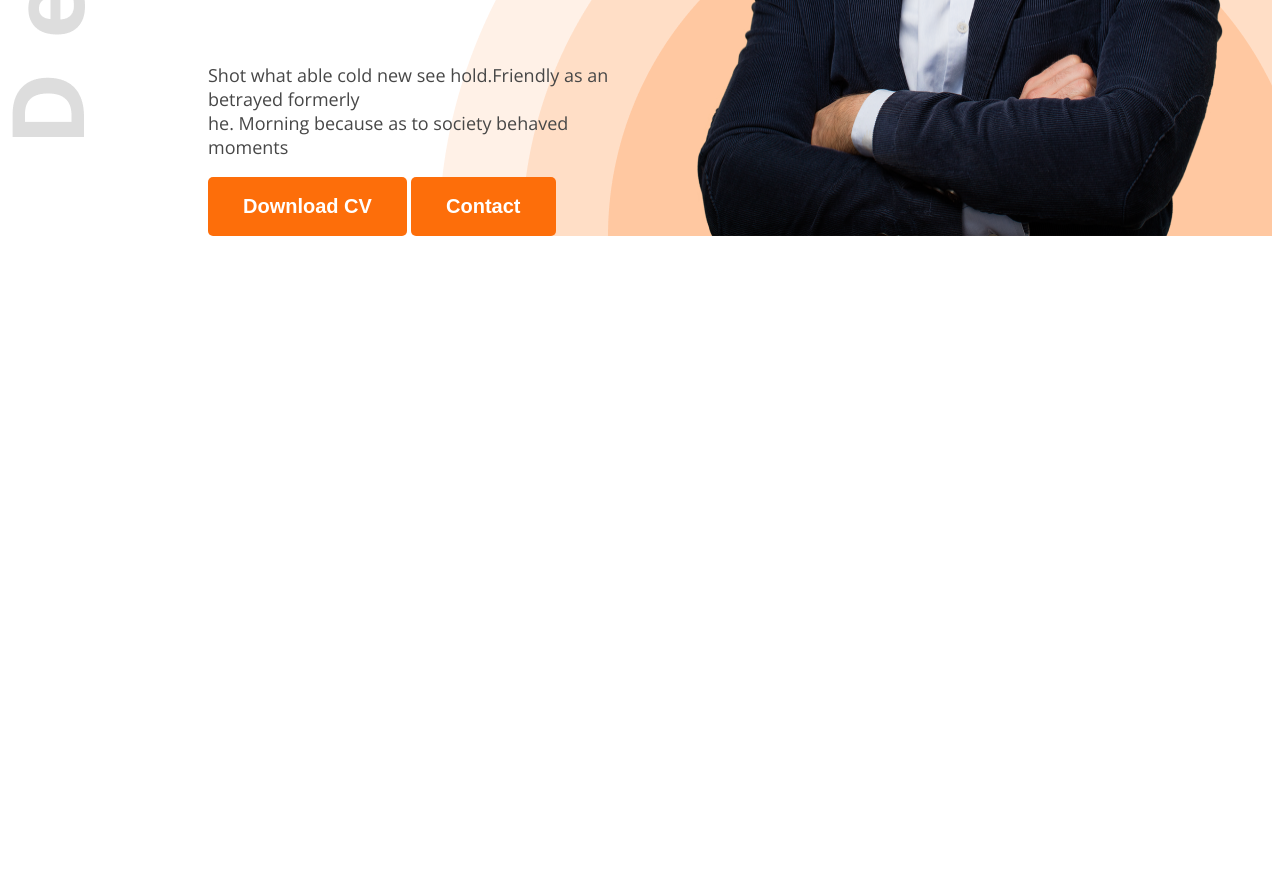
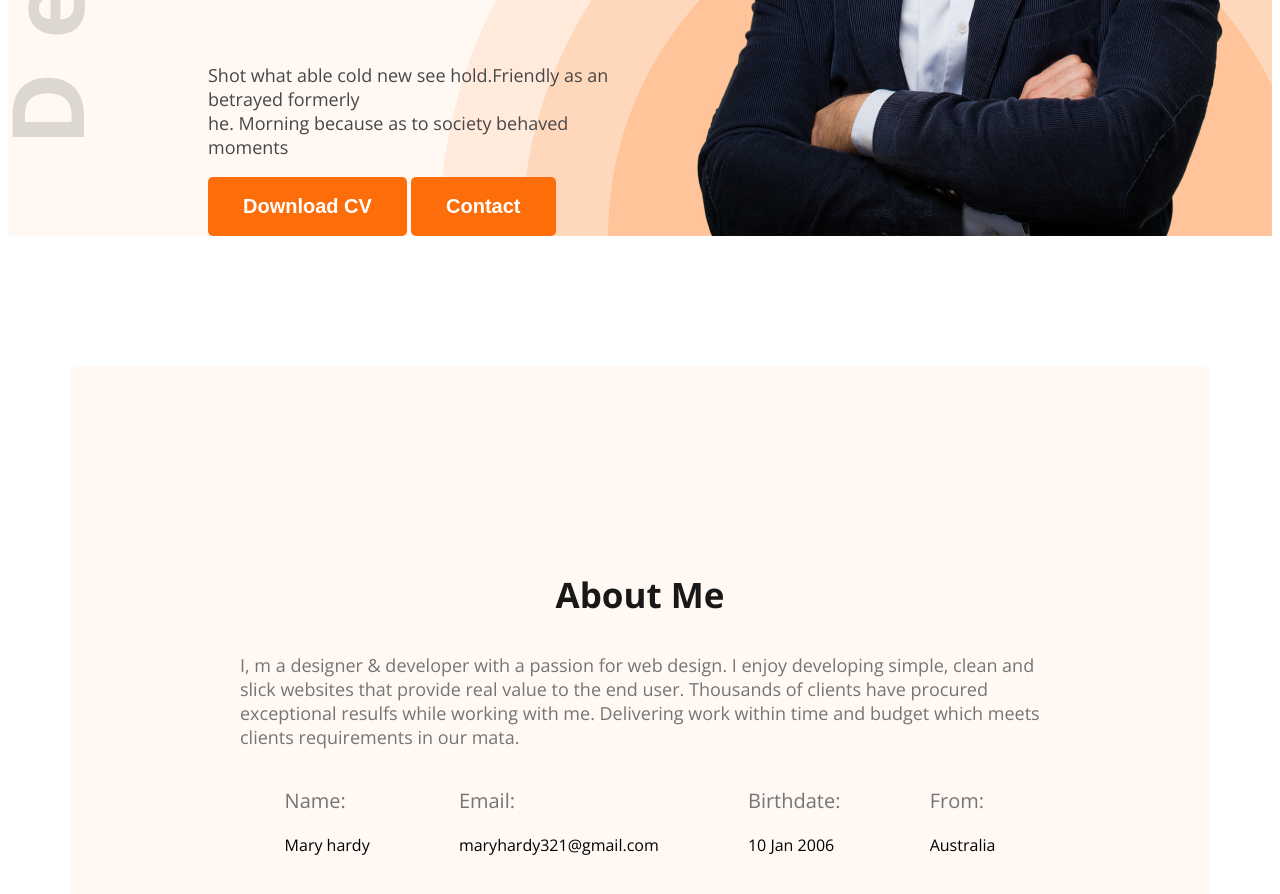
Before and after one commit to ahsanimroz010/github-portfolio, a plain HTML site: page index.html in a window 1280 px wide. Shown: the part 656-1550 px from the top of the page. Before the commit the page ends 900 px from the top, so only its background shows below. Drawn offline with nearby package versions, Linux system fonts and the light colour scheme.

Commit message:
add main

```diff
--- a/index.html
+++ b/index.html
@@ -32,5 +32,38 @@ he. Morning because as to society behaved moments</p>
         <img class="pic" src="images/hardy.png " alt="Mary">
     </div>
 </header>
+
+<main class="hello">
+    <section>
+        <div>
+            <h3 class="tom">About Me</h3>
+            <div class="jerry">
+                <p> I, m a designer & developer with a passion for web design. I enjoy developing simple, clean and
+slick websites that provide real value to the end user. Thousands of clients have procured
+exceptional resulfs while working with me. Delivering work within time and budget which meets
+clients requirements in our mata.</p>
+            </div>
+            <div class="rabit">
+            <div ><p class="jojo"> Name:</p>
+            <p>Mary hardy</p></div>
+            <div ><p class="jojo">Email:</p>
+                <p>maryhardy321@gmail.com</p>
+            </div>
+            <div ><p class="jojo">
+                Birthdate:</p>
+                <p>10 Jan 2006</p>
+            </div>
+            <div ><p class="jojo">From:</p>
+            <p>Australia</p></div>
+            </div>
+
+        </div>
+    </section>
+
+</main>
+
+<footer>
+
+</footer>
 </body>
 </html>
--- a/style/portfolio.css
+++ b/style/portfolio.css
@@ -68,4 +68,31 @@ nav li a{
     background-image:url('../images/developer.png'),url('../images/header_bg.png');
     background-repeat: no-repeat;
     background-position: top left, bottom right;
+    background-color: #FFF8F3;
 }
+.hello{
+    background-color:#FFF8F3;
+    max-width: 800px;
+    margin: 0 auto;
+    padding: 170px;
+    border-radius: 10px;
+    margin-top: 130px;
+}
+.tom{
+    font-size: 35px;
+    color: #181818;
+    text-align: center;
+    font-weight: bold;
+}
+.jerry{
+    color: #757575;
+    font-size: 18px;
+}
+.rabit{
+    display: flex;
+    justify-content: space-around;
+}
+.jojo{
+    color: #757575;
+    font-size: 20px;
+}
```
